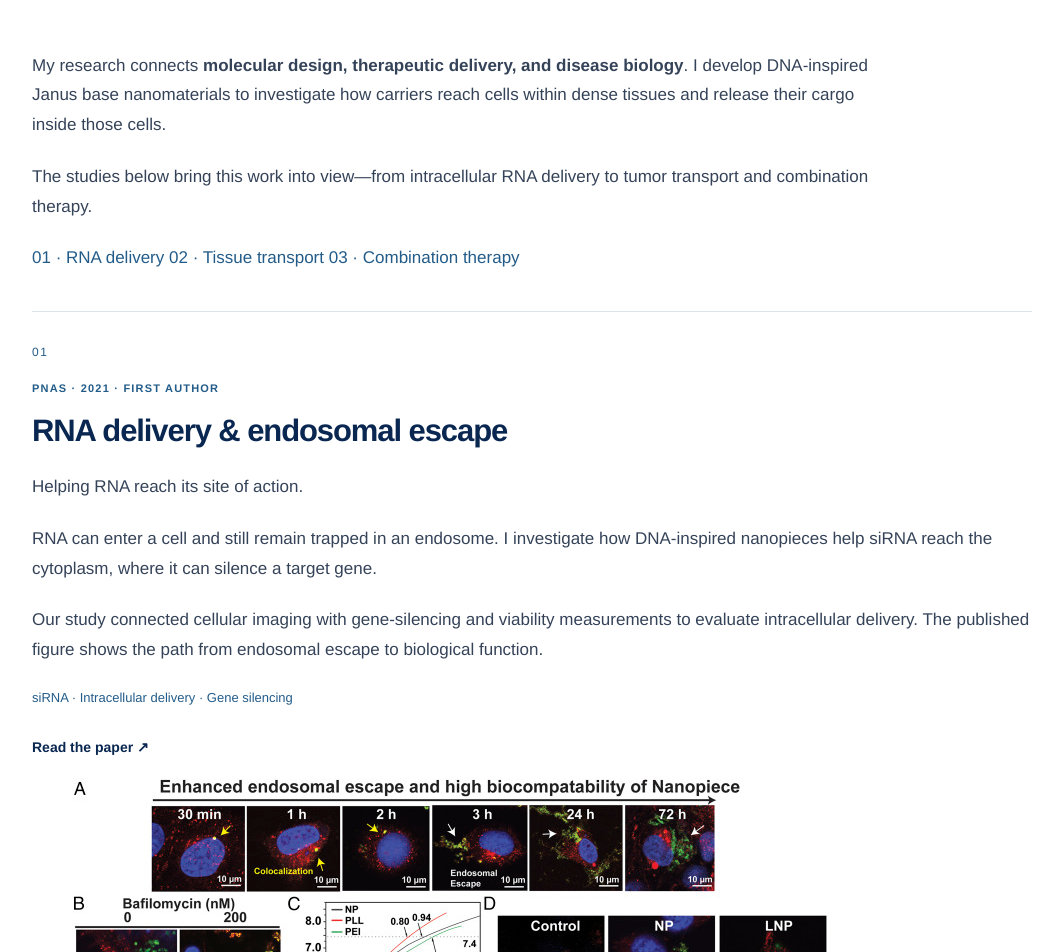
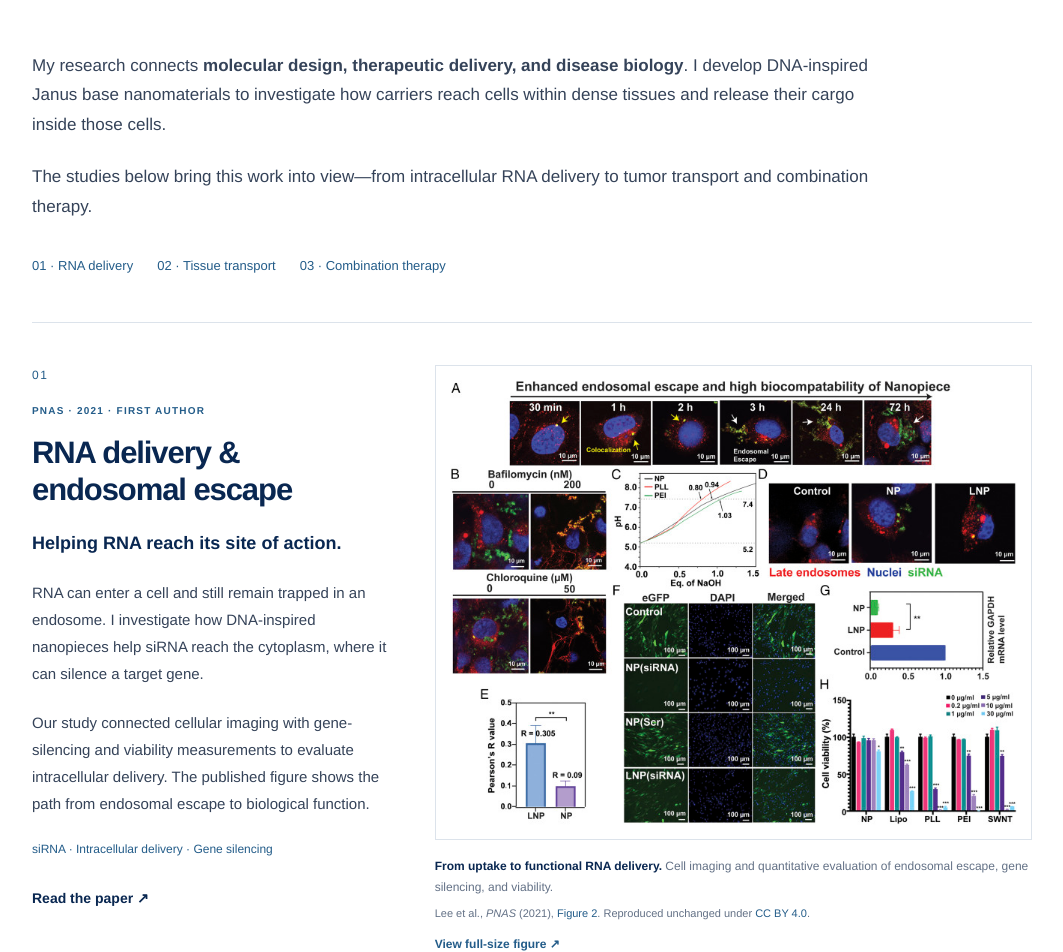
Before and after one commit to biojhleena-glitch/biojhleena-glitch.github.io, a Jekyll site: the page built from _pages/research.md, in a window 1280 px wide. Shown: the part 387-1339 px from the top of the page, without its empty margins (108-1171 px from the left). Built offline with Jekyll 4.4.1, drawn with Linux system fonts in a browser that asks for light colours.

Commit message:
Present published figures in a responsive research layout

```diff
--- a/assets/css/custom.css
+++ b/assets/css/custom.css
@@ -107,6 +107,22 @@ main { outline: none; }
 .research-illustration figcaption { font-size: 12px; color: var(--muted); line-height: 1.7; margin-top: 12px; }
 .research-direction h2 { margin-top: 0; font-size: 31px; scroll-margin-top: 25px; }
 .research-direction .direction-number { margin-bottom: 16px; }
+.research-jump-links { display: flex; flex-wrap: wrap; gap: 12px 24px; margin: 28px 0 10px; font-size: 13px; }
+.research-jump-links a { padding: 6px 0; }
+.published-study { display: grid; grid-template-columns: minmax(0, .85fr) minmax(0, 1.4fr); gap: 40px; align-items: start; padding-top: 42px; padding-bottom: 22px; }
+.published-study::after { display: none; }
+.published-study h2 { scroll-margin-top: 120px; }
+.study-copy p { font-size: 15px; line-height: 1.8; }
+.study-copy .research-status { font-size: 10px; line-height: 1.8; }
+.study-copy .study-question { font-size: 18px; line-height: 1.5; font-weight: 600; color: var(--ink); }
+.study-copy .research-keywords { font-size: 12px; }
+.study-figure { margin: 0; min-width: 0; }
+.study-image { display: block; padding: 14px; border: 1px solid var(--line); background: #fff; }
+.study-image img { display: block; width: 100%; height: auto; max-height: 640px; object-fit: contain; }
+.study-figure figcaption { padding: 16px 0 0; font-size: 12px; line-height: 1.75; color: var(--muted); }
+.study-figure figcaption strong { color: var(--ink); }
+.figure-credit { display: inline-block; margin-top: 6px; font-size: 11px; }
+.figure-expand { display: block; width: fit-content; padding: 10px 0; font-size: 12px; font-weight: 600; }
 .research-keywords { color: var(--accent); font-size: 13px; }
 .research-status { color: var(--accent); font-size: 11px; font-weight: 650; text-transform: uppercase; letter-spacing: 1.2px; margin-bottom: 15px; }
 .future-vision { margin-top: 44px; padding: 34px 36px; background: var(--soft); border-top: 3px solid var(--gold); scroll-margin-top: 25px; }
@@ -182,6 +198,10 @@ th { background: var(--soft); font-size: 13px; color: var(--ink); font-weight: 6
   .research-overview h3 { font-size: 21px; }
 }
 @media (max-width: 850px) {
+  .published-study { grid-template-columns: 1fr; gap: 25px; }
+  .study-copy p { font-size: 16px; }
+  .study-figure { width: 100%; max-width: 650px; }
+  .study-image { padding: 10px; }
   .header-inner { min-height: 92px; flex-wrap: wrap; padding: 22px 6%; gap: 0; }
   .wordmark { font-size: 25px; }
   .primary-links { width: 100%; order: 4; margin: 18px 0 0; justify-content: space-between; flex-wrap: wrap; gap: 14px; }
```
